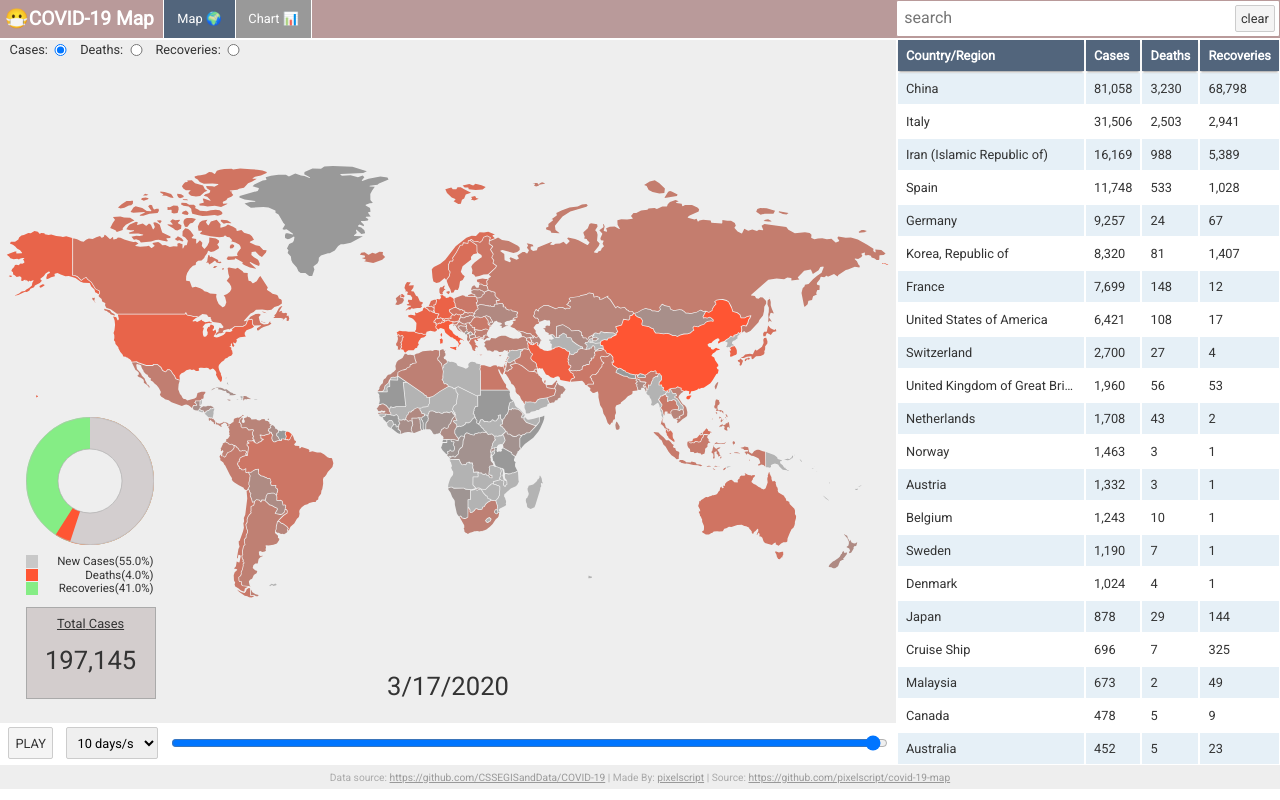
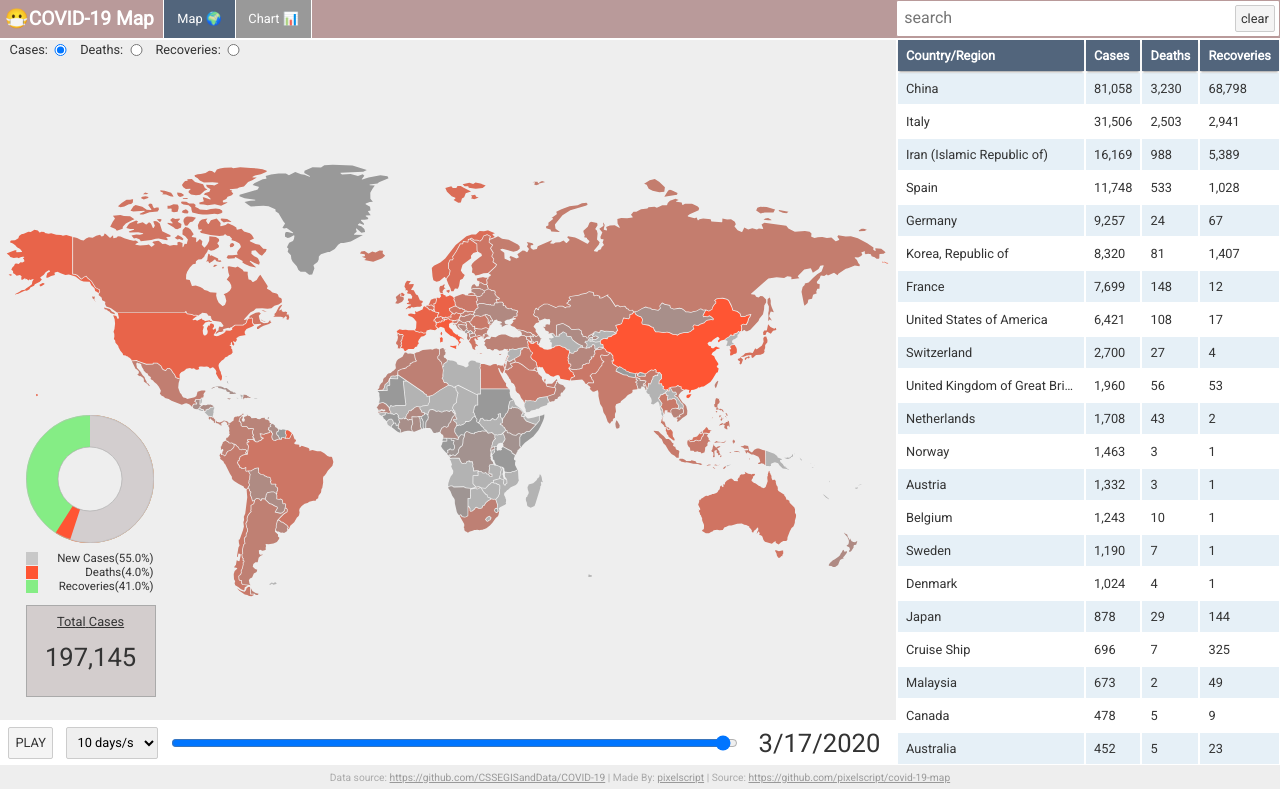
Before and after one commit to pixelscript/covid-19-map, a Svelte app: page / in a window 1280 px wide. Built offline with nearby package versions, Linux system fonts and the light colour scheme.

Commit message:
slider change date position

```diff
--- a/src/Slider.svelte
+++ b/src/Slider.svelte
@@ -32,27 +32,23 @@
 <style>
   input {
     width: 100%;
-    vertical-align: middle;
-  }
-  p {
-    text-align: center;
-    margin-top: -2em;
-    font-size: 2em;
-    margin-bottom: 1em;
   }
 
-  button,
+  .button,
+  .date,
+  select,
   input {
+    box-sizing: border-box;
     vertical-align: middle;
     display: inline-block;
-    height: 2.5em;
+    margin: 0.5em 0
   }
 
   .grid-container {
     display: grid;
-    grid-template-columns: 0fr 0fr 1fr;
+    grid-template-columns: 0fr 0fr 1fr 0fr;
     grid-template-rows: 1fr;
-    grid-template-areas: "button speed slider";
+    grid-template-areas: "button speed slider date";
     gap: 1em;
     padding: 0 8px;
   }
@@ -70,10 +66,18 @@
   .slider {
     grid-area: slider;
     padding: 0.5em;
+    height:2.5em;
+  }
+
+  .date {
+    grid-area: date;
+    padding: 0.3em;
+    margin:0;
+    font-size:2em
   }
 </style>
 
-<p>{date}</p>
+
 <section class="grid-container">
   <button
     type="button"
@@ -97,4 +101,5 @@
     min="0"
     max={dates.length - 1}
     bind:value={$selectedDateIndex} />
+    <div class="date">{date}</div>
 </section>
```
